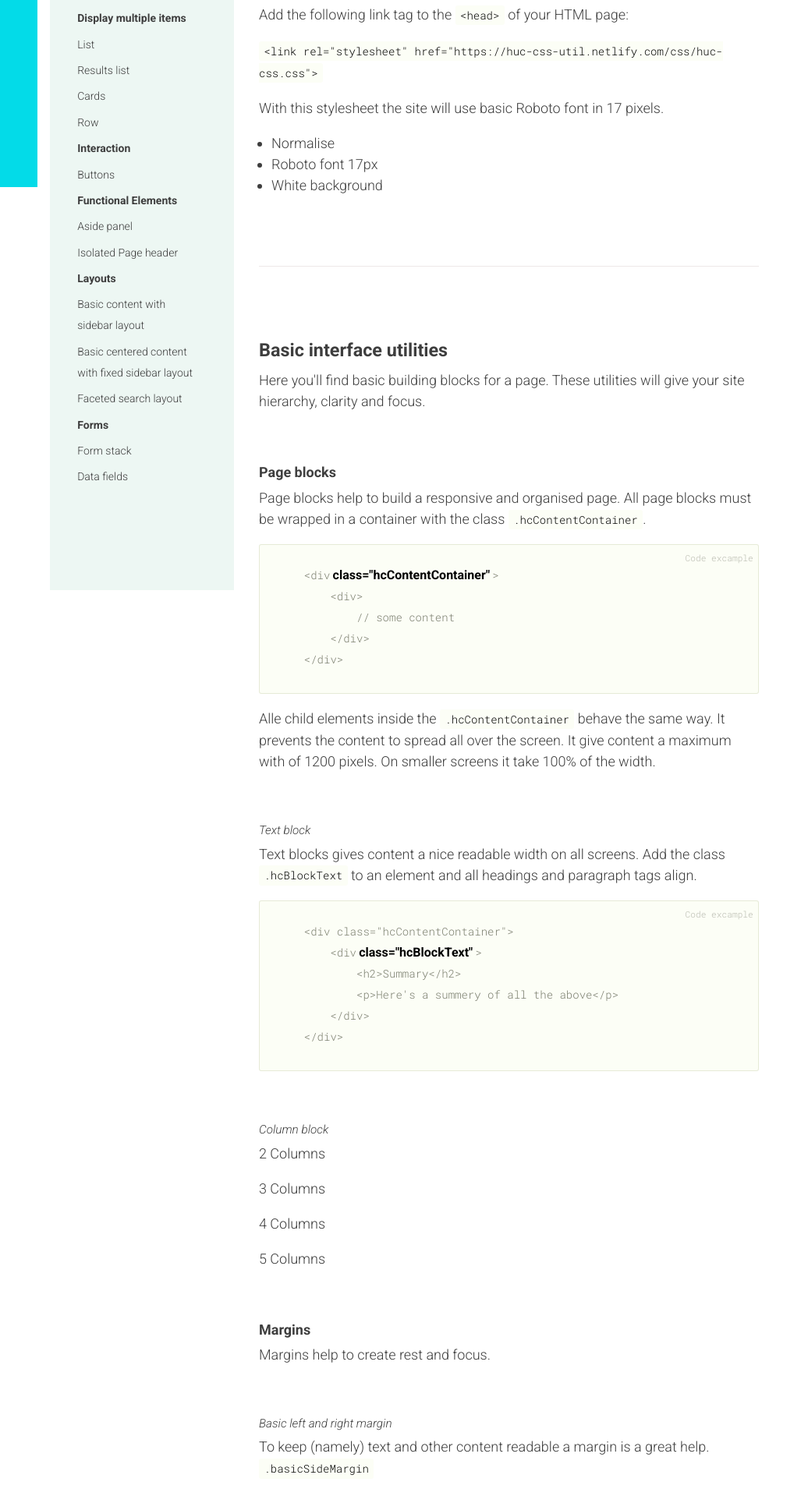
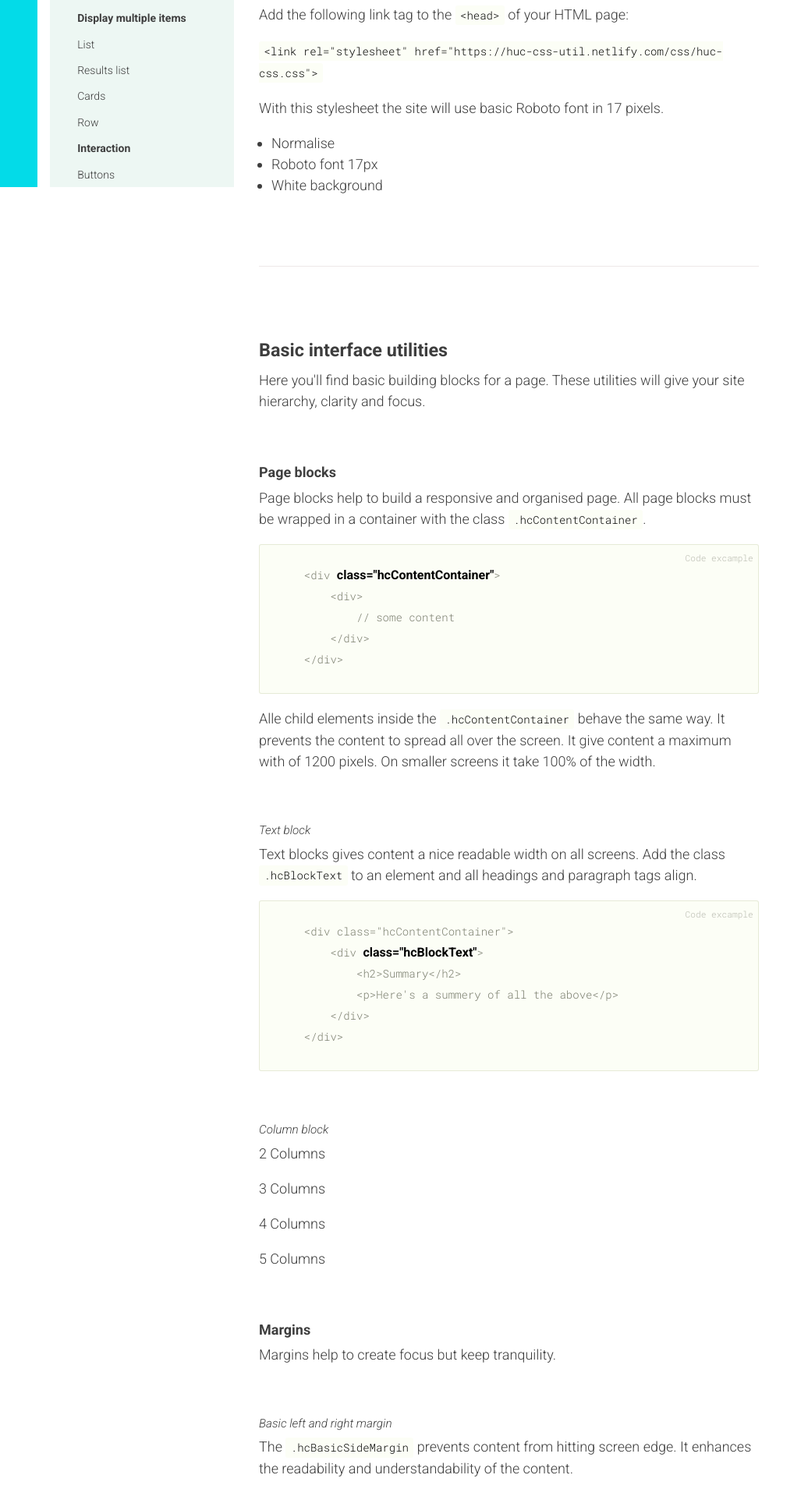
Before and after one commit to knaw-huc/Huc-css-util, a PHP site: page / in a window 1280 px wide. Shown: the part 560-2470 px from the top of the page at 78% size, without its empty margins (0-1036 px from the left). Run offline with PHP 8.4, Linux system fonts and the light colour scheme.

Commit message:
docu and scroll aside

```diff
--- a/_dist/css/huc-css.css
+++ b/_dist/css/huc-css.css
@@ -224,11 +224,8 @@ strong {
     justify-content: space-between; } }
 
 .hcBlockScroll {
-  min-height: 100vh;
+  height: 100vh;
   overflow-y: auto; }
-
-.hcBlockScroll:hover {
-  overflow-y: scroll; }
 
 .hcLayoutBasicMainAside, .hcLayoutBasicMainFixedAside {
   display: flex;
--- a/_dist/css/util-site-css.css
+++ b/_dist/css/util-site-css.css
@@ -37,7 +37,6 @@ pre code::before {
 
 .codeEmp {
   color: #000;
-  padding: 0 .2rem;
   font-family: 'Roboto', sans-serif;
   font-weight: 700;
   font-size: 1rem; }
--- a/_dist/index.html
+++ b/_dist/index.html
@@ -79,7 +79,7 @@
       <h3 id="page-blocks">Page blocks</h3>
       <p>Page blocks help to build a responsive and organised page. All page blocks must be wrapped in a container with the class <code>.hcContentContainer</code>.</p>
       <pre><code>
-      &lt;div<span class="codeEmp">class=&quothcContentContainer&quot;</span>&gt;
+      &lt;div <span class="codeEmp">class=&quot;hcContentContainer&quot;</span>&gt;
           &lt;div&gt;
               // some content
           &lt;/div&gt;
@@ -89,7 +89,7 @@
       <p>Text blocks gives content a nice readable width on all screens. Add the class <code>.hcBlockText</code> to an element and all headings and paragraph tags align.</p>
       <pre><code>
       &lt;div class=&quot;hcContentContainer&quot;&gt;
-          &lt;div<span class="codeEmp">class=&quothcBlockText&quot;</span>&gt;
+          &lt;div <span class="codeEmp">class=&quot;hcBlockText&quot;</span>&gt;
               &lt;h2&gt;Summary&lt;/h2&gt;
               &lt;p&gt;Here&#39;s a summery of all the above&lt;/p&gt;
           &lt;/div&gt;
@@ -100,11 +100,16 @@
       <p>4 Columns</p>
       <p>5 Columns</p>
       <h3 id="margins">Margins</h3>
-      <p>Margins help to create rest and focus.</p>
+      <p>Margins help to create focus but keep tranquility.</p>
       <h4 id="basic-left-and-right-margin">Basic left and right margin</h4>
-      <p>To keep (namely) text and other content readable a margin is a great help.<br><code>.basicSideMargin</code></p>
-      <h4 id="margin-bottom">Margin bottom</h4>
-      <p>Use the <em>margin bottom</em> to separate elements from each other.</p>
+      <p>The <code>.hcBasicSideMargin</code> prevents content from hitting screen edge. It enhances the readability and understandability of the content.</p>
+      <pre><code>
+      &lt;div class=&quot;hcBlockText <span class="codeEmp">hcBasicSideMargin</span>&quot;&gt;
+          &lt;h2&gt;Summary&lt;/h2&gt;
+          &lt;p&gt;Here&#39;s a summery of all the above&lt;/p&gt;
+      &lt;/div&gt;
+      </code></pre><h4 id="margin-bottom">Margin bottom</h4>
+      <p>Use the <em>margin bottom</em> to separate elements and blocks from each other.</p>
       <p><code>.hcMarginBottom1</code></p>
       <p><code>.hcMarginBottom2</code></p>
       <p><code>.hcMarginBottom3</code></p>
@@ -117,7 +122,7 @@
       <p><code>.hcMarginTop5</code></p>
       <h4 id="header-margin">Header margin</h4>
       <h3 id="alignments">Alignments</h3>
-      <p><code>hcAlignHorizontal</code></p>
+      <p><code>.hcAlignHorizontal</code></p>
       <p><code>.hcAlignVertical</code></p>
       <p><code>.hcAlignLeft</code></p>
       <p><code>.hcAlignRight</code></p>
--- a/content/data/site.json
+++ b/content/data/site.json
@@ -23,12 +23,14 @@
       "name": "wp-wordpres-text",
       "template": "wp-basic-text",
       "brand": "Huc",
+      "isPage": true,
       "title": "Wordpress"
     },
     {
       "name": "basic-form",
       "template": "basic-form",
       "brand": "Clarin",
+      "isPage": true,
       "title": "Form elements"
     },
     {
@@ -36,6 +38,7 @@
       "template": "all-elements",
       "brand": "Huygens",
       "logo": "logo-timbuctoo.svg",
+      "isPage": true,
       "title": "All elements page"
     }
   ]
--- a/gulpfile.js
+++ b/gulpfile.js
@@ -99,8 +99,8 @@ gulp.task('buildFromTemplates', function(done) {
           .pipe(plumber())
           .pipe(handlebars(page, options))
           .pipe(rename(fileName + ".html"))
-          .pipe(replace('^^class=&quot;', '<span class="codeEmp">class=&quot'))
-          .pipe(replace('&quot;^^&gt;', '&quot;</span>&gt;'))
+          .pipe(replace('^^~', '<span class="codeEmp">'))
+          .pipe(replace('~^^', '</span>'))
           .pipe(useref())
           .pipe(gulp.dest(dst))
           .pipe(browserSync.stream());
--- a/src/scss/layout/_layoutDefault.scss
+++ b/src/scss/layout/_layoutDefault.scss
@@ -58,10 +58,6 @@
 
 //
 .hcBlockScroll {
-  min-height: 100vh;
+  height: 100vh;
   overflow-y: auto;
 }
-
-.hcBlockScroll:hover {
-  overflow-y: scroll;
-}
--- a/src/scss/util-site-css.scss
+++ b/src/scss/util-site-css.scss
@@ -47,7 +47,7 @@ pre code::before {
 .codeEmp {
   color: #000;
   //background-color:rgba(#fff, 0.7);
-  padding: 0 .2rem;
+
   font-family: 'Roboto', sans-serif;
 	font-weight: 700;
   font-size: 1rem;
```
Also changed, not shown: _dist/util-components.html (+12 -7 lines), _dist/util-pages.html (+12 -7 lines), content/html/basicUtilities.html (+12 -7 lines), src/css-util/basicUtilities.md (+15 -7 lines), src/css-util/margin.md (deleted, +0 -5 lines), README.md.
